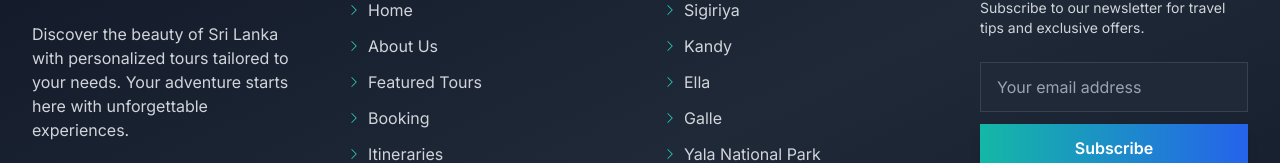
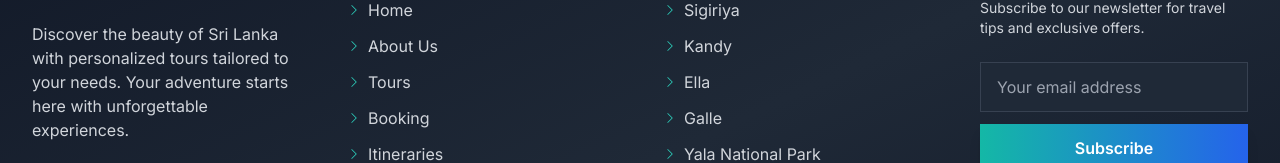
Before and after one commit to nathija-nimantha/Nimantha-Tours, a React (Vite) app in the folder frontend/: page /tours/yala in a window 1280 px wide. Shown: the part 1956-2119 px from the top of the page. Built offline with nearby package versions, Linux system fonts and the light colour scheme; a web font is replaced by a local one.

Commit message:
fix: update link text in Footer component from "Featured Tours" to "Tours" for consistency

```diff
--- a/frontend/src/components/Footer.tsx
+++ b/frontend/src/components/Footer.tsx
@@ -6,7 +6,7 @@ const Footer = () => {
   const quickLinks = [
     { name: "Home", href: "/" },
     { name: "About Us", href: "/about" },
-    { name: "Featured Tours", href: "/featuredTours" },
+    { name: "Tours", href: "/tours" },
     { name: "Booking", href: "/booking" },
     { name: "Itineraries", href: "/itineraries" },
     { name: "Contact Us", href: "/contactUs" },
```
